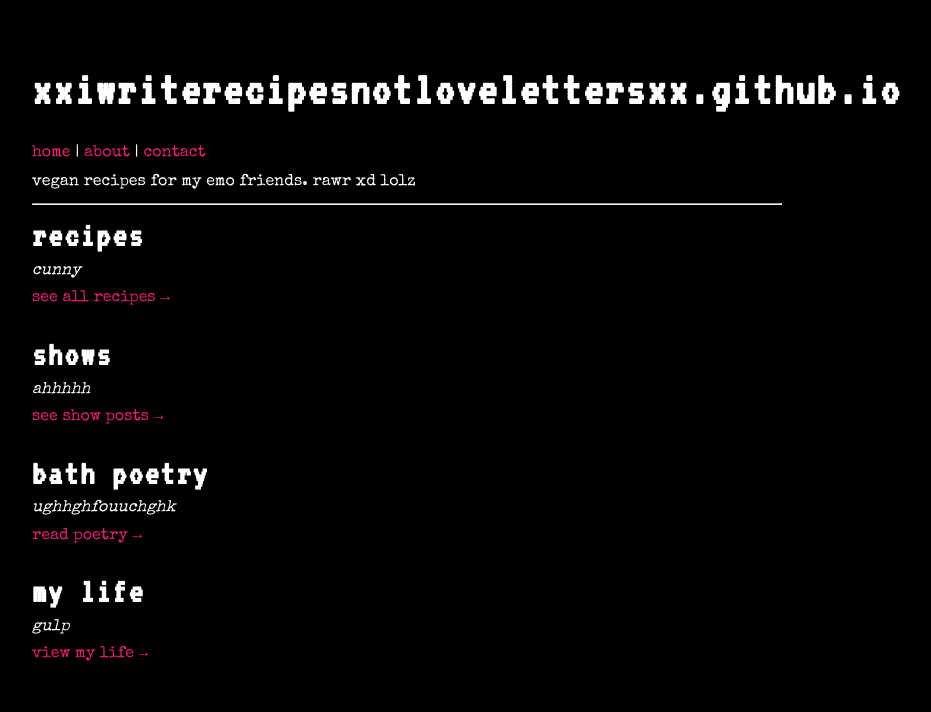
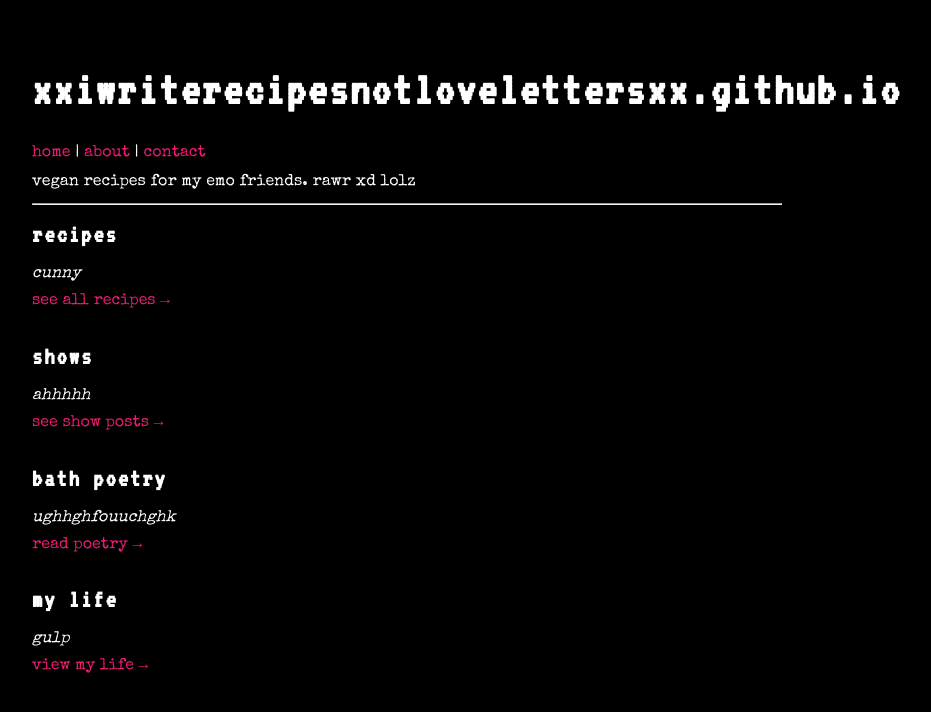
Before and after one commit to xxiwriterecipesnotlovelettersxx/xxiwriterecipesnotlovelettersxx.github.io, a Jekyll site: the page built from index.md, in a window 1280 px wide. Shown: the top 712 px of the page, without its empty margins (233-1164 px from the left). Built offline with Jekyll 4.4.1, drawn with Linux system fonts in a browser that asks for light colours.

```diff
--- a/index.md
+++ b/index.md
@@ -7,18 +7,18 @@ vegan recipes for my emo friends. rawr xd lolz
 
 ---
 
-## recipes
+### recipes
 *cunny*
 [see all recipes →](/recipes)
 
-## shows
+### shows
 *ahhhhh*
 [see show posts →](/shows)
 
-## bath poetry
+### bath poetry
 *ughhghfouuchghk*
 [read poetry →](/bath-poetry)
 
-## my life
+### my life
 *gulp*
 [view my life →](/my-life)
```
